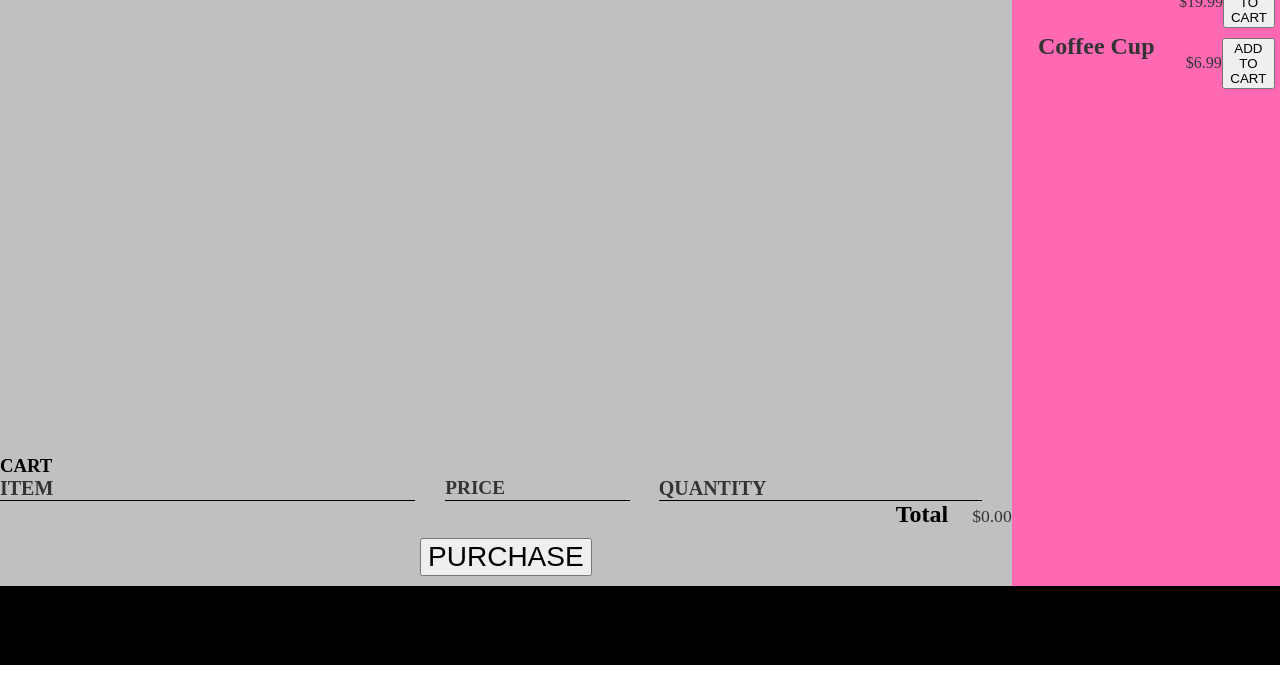
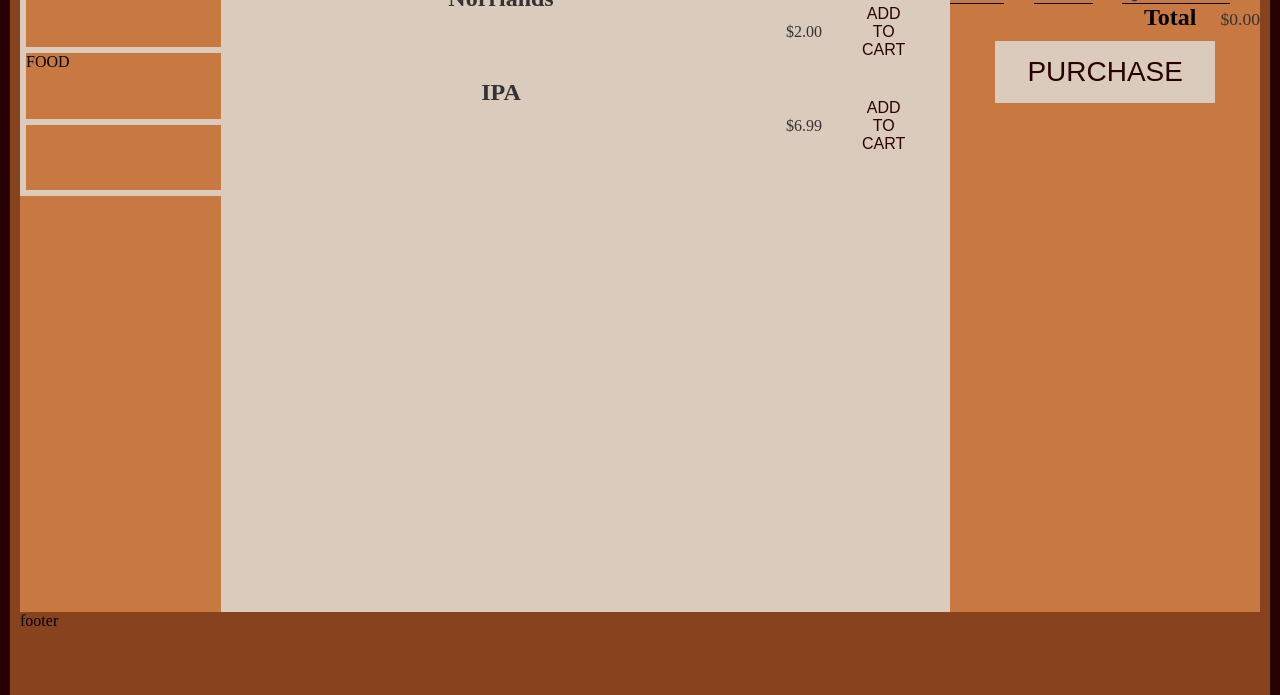
Before and after one commit to Anton-Augustsson/a-handful-of-sailors, a plain HTML site: page src/customer/src/customer.html in a window 1280 px wide. Shown: the part 135-830 px from the top of the page. Before the commit the page ends 800 px from the top, so only its background shows below. Drawn offline with Linux system fonts and the light colour scheme.

Commit message:
changed colors

```diff
--- a/src/customer/src/css/customer.css
+++ b/src/customer/src/css/customer.css
@@ -1,11 +1,11 @@
-html {
+@import "../../../css/color-scheme.css";
+
+html{
     height: 100%;
     scroll-behavior: unset;
     overflow: hidden;
 }
 body{
-    margin: 0;
-    padding: 0;
     height: 100%;
 }
 
@@ -16,36 +16,53 @@ div{
 .content{
     display: flex;
     flex-direction: column;
-    background-color: #3498db;
     height: 100%;
     align-items: stretch;
 }
 
 .header{
-    background-color: gray;
+    background-color: var(--color-two);
 }
 
 .footer{
-    background-color: black;
+    background-color: var(--color-two);
 }
 
 .customer{
     display: flex;
     flex-direction: row;
-    background-color: hotpink;
     flex-grow: 8;
 }
 
-.table-wrapper{
+.menu-wrapper{
     display: flex;
-    flex-direction: column;
-    background-color: silver;
+    flex-direction: row;
 }
 
-.table{
-    flex-grow: 1;
-    width: 80%;
-    align-self: center;
+.categories{
+    flex-direction: column;
+    background-color: var(--color-three);
+}
+
+.category{
+    height: 10%;
+    background-color: var(--color-three);
+    border: 6px solid var(--color-four);
+    border-bottom: 0;
+    border-right: 0;
+}
+
+.category:last-child{
+    border: 6px solid var(--color-four);
+    border-right: 0;
+}
+.menu{
+    flex-grow: 3;
+    background-color: var(--color-four);
+}
+
+.cart{
+    background-color: var(--color-three);
 }
 
 .section-header{
@@ -150,21 +167,6 @@ div{
     font-size: 1.75em;
 }
 
-.menu{
-    background-color: brown;
-    flex-direction: column;
-}
-
-.menu_header{
-    position: static;
-    height: 10%;
-    background-color: powderblue;
-}
-
-.menu_options{
-    flex-direction: column;
-}
-
 .shop-item {
     display: flex;
     flex-direction: row;
--- a/src/customer/src/customer.html
+++ b/src/customer/src/customer.html
@@ -5,7 +5,9 @@
     <meta name="viewport" content="width=device-width, initial-scale=1.0">
     <meta http-equiv="X-UA-Compatible" content="ie=edge">
     <title>Customer</title>
+    <link rel="stylesheet" href="../../css/style.css">  <!--Tror de flesta sidorna brukar vara att body är margin 0?-->
     <link rel="stylesheet" href="css/customer.css">
+
     <script src="../../../doc/proj/Dutchman Files/jquery-3.3.1.min.js"></script>
     <script src="js/customer.js" async></script>
 </head>
@@ -15,9 +17,33 @@
         header
     </div>
     <div class="customer">
-        <div class="table-wrapper">
-            <div class="table">
-                table, onclick button show cart?
+        <div class="menu-wrapper">
+            <div class="categories">
+                categories
+                <div class="category">DRINKS</div>
+                <div class="category">FOOD</div>
+                <div class="category"></div>
+            </div>
+            <div class="menu">
+                <section class="container content-section">
+                    <h2 class="section-header">BEER</h2>
+                    <div class="shop-items">
+                        <div class="shop-item">
+                            <span class="shop-item-title">Norrlands</span>
+                            <div class="shop-item-details">
+                                <span class="shop-item-price">$2.00</span>
+                                <button class="btn btn-primary shop-item-button" type="button">ADD TO CART</button>
+                            </div>
+                        </div>
+                        <div class="shop-item">
+                            <span class="shop-item-title">IPA</span>
+                            <div class="shop-item-details">
+                                <span class="shop-item-price">$6.99</span>
+                                <button class="btn btn-primary shop-item-button" type="button">ADD TO CART</button>
+                            </div>
+                        </div>
+                    </div>
+                </section>
             </div>
             <!--<div class="cart">
                 <div class="cart-row">
@@ -40,22 +66,7 @@
                     order
                 </button>
             </div>-->
-            <section class="container content-section">
-                <h3 class="section-header">CART</h3>
-                <div class="cart-row">
-                    <span class="cart-item cart-header cart-column">ITEM</span>
-                    <span class="cart-price cart-header cart-column">PRICE</span>
-                    <span class="cart-quantity cart-header cart-column">QUANTITY</span>
-                </div>
-                <div class="cart-items">
 
-                </div>
-                <div class="cart-total">
-                    <strong class="cart-total-title">Total</strong>
-                    <span class="cart-total-price">$0.00</span>
-                </div>
-                <button class="btn btn-primary btn-purchase" type="button">PURCHASE</button>
-            </section>
         </div>
         <!--<div class="menu">
             <div class="menu_header">
@@ -66,25 +77,23 @@
             </div>
 
         </div>-->
-        <section class="container content-section">
-            <h2 class="section-header">MERCH</h2>
-            <div class="shop-items">
-                <div class="shop-item">
-                    <span class="shop-item-title">T-Shirt</span>
-                    <div class="shop-item-details">
-                        <span class="shop-item-price">$19.99</span>
-                        <button class="btn btn-primary shop-item-button" type="button">ADD TO CART</button>
-                    </div>
-                </div>
-                <div class="shop-item">
-                    <span class="shop-item-title">Coffee Cup</span>
-                    <div class="shop-item-details">
-                        <span class="shop-item-price">$6.99</span>
-                        <button class="btn btn-primary shop-item-button" type="button">ADD TO CART</button>
-                    </div>
-                </div>
+        <section class="cart">
+            <h3 class="section-header">CART</h3>
+            <div class="cart-row">
+                <span class="cart-item cart-header cart-column">ITEM</span>
+                <span class="cart-price cart-header cart-column">PRICE</span>
+                <span class="cart-quantity cart-header cart-column">QUANTITY</span>
             </div>
+            <div class="cart-items">
+
+            </div>
+            <div class="cart-total">
+                <strong class="cart-total-title">Total</strong>
+                <span class="cart-total-price">$0.00</span>
+            </div>
+            <button class="btn btn-primary btn-purchase" type="button">PURCHASE</button>
         </section>
+
     </div>
     <div class="footer">
         footer
```
